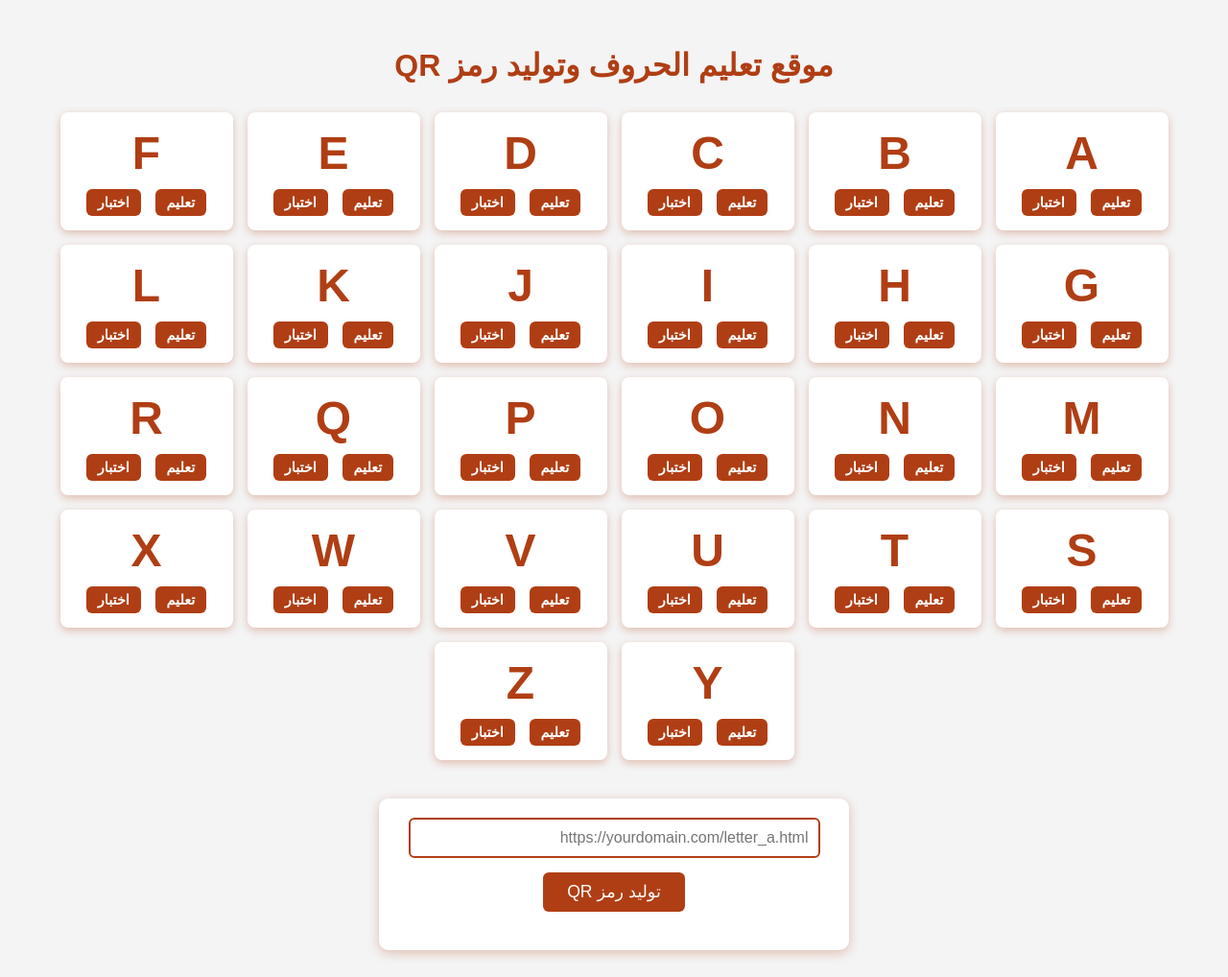
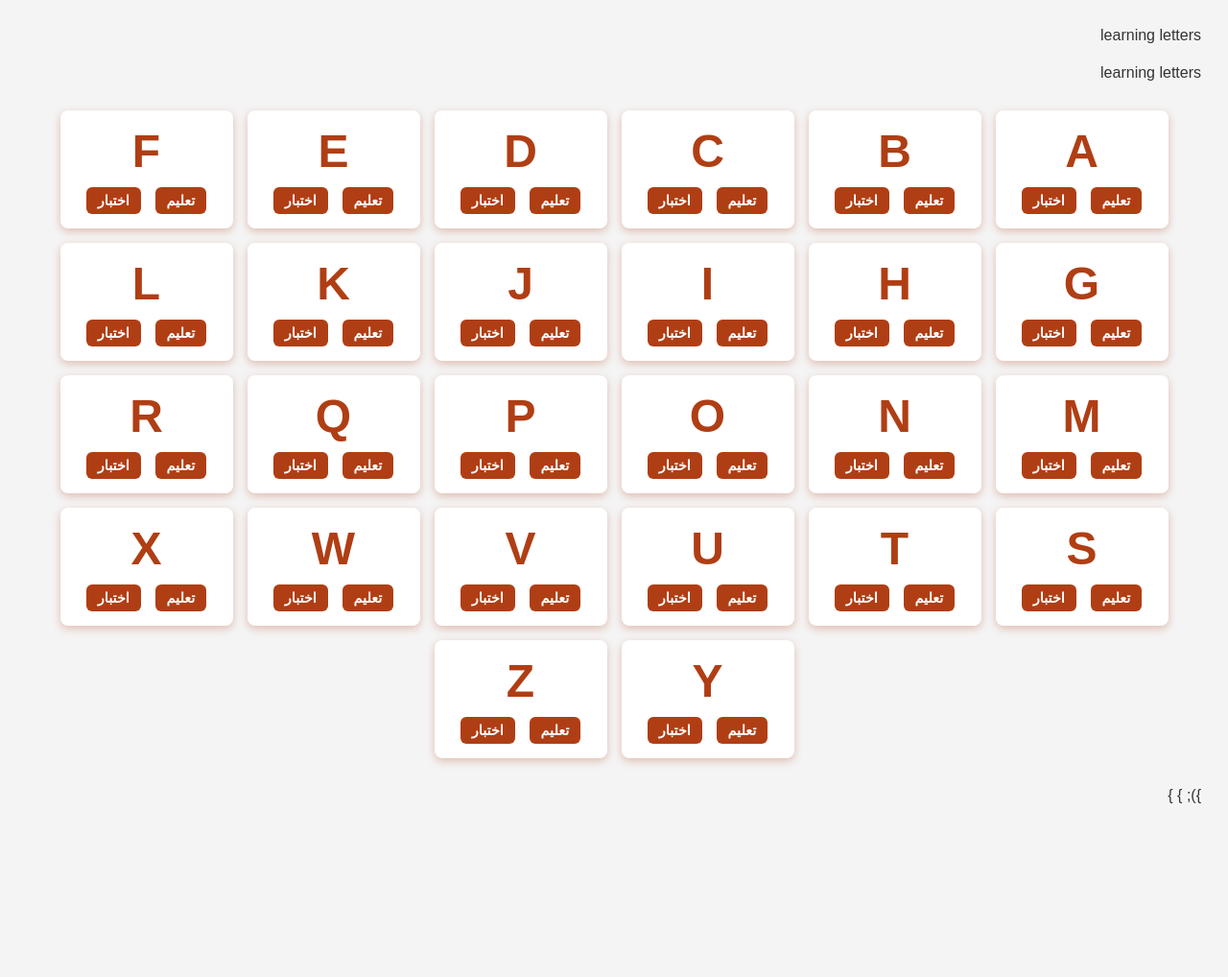
Before and after one commit to yousef124cpu/mysimolesitenigga, a plain HTML site: page index.html in a window 1280 px wide. Shown: the whole page at 96% size. After the commit the page ends 866 px from the top, so only its background shows below. Drawn offline with Linux system fonts and the light colour scheme.

Commit message:
Update index.html

```diff
--- a/index.html
+++ b/index.html
@@ -3,7 +3,7 @@
 <head>
 <meta charset="UTF-8" />
 <meta name="viewport" content="width=device-width, initial-scale=1" />
-<title>موقع تعليم الحروف وتوليد رمز QR</title>
+<title></title>learning letters</title>
 <style>
   body {
     font-family: Arial, sans-serif;
@@ -105,7 +105,7 @@
 </head>
 <body>
 
-<h1>موقع تعليم الحروف وتوليد رمز QR</h1>
+<h1></h1>learning letters</h1>
 
 <div class="letter-list" aria-label="قائمة حروف الأبجدية">
   <div class="letter-card">
@@ -140,33 +140,7 @@
   </script>
 </div>
 
-<div id="qrGenerator" aria-label="مولد رمز QR">
-  <input type="text" id="urlInput" placeholder="https://yourdomain.com/letter_a.html" aria-label="رابط الصفحة" />
-  <br />
-  <button onclick="generateQRCode()">توليد رمز QR</button>
-  <div id="qrcode" aria-live="polite" aria-atomic="true"></div>
-</div>
 
-<script src="https://cdnjs.cloudflare.com/ajax/libs/qrcodejs/1.0.0/qrcode.min.js"></script>
-<script>
-  let qrcode;
-  function generateQRCode() {
-    const url = document.getElementById('urlInput').value.trim();
-    if (!url) {
-      alert('الرجاء إدخال رابط صحيح.');
-      return;
-    }
-    if (qrcode) {
-      qrcode.clear();
-      qrcode.makeCode(url);
-    } else {
-      qrcode = new QRCode(document.getElementById("qrcode"), {
-        text: url,
-        width: 200,
-        height: 200,
-        colorDark : "#000000",
-        colorLight : "#ffffff",
-        correctLevel : QRCode.CorrectLevel.H
       });
     }
   }
```
